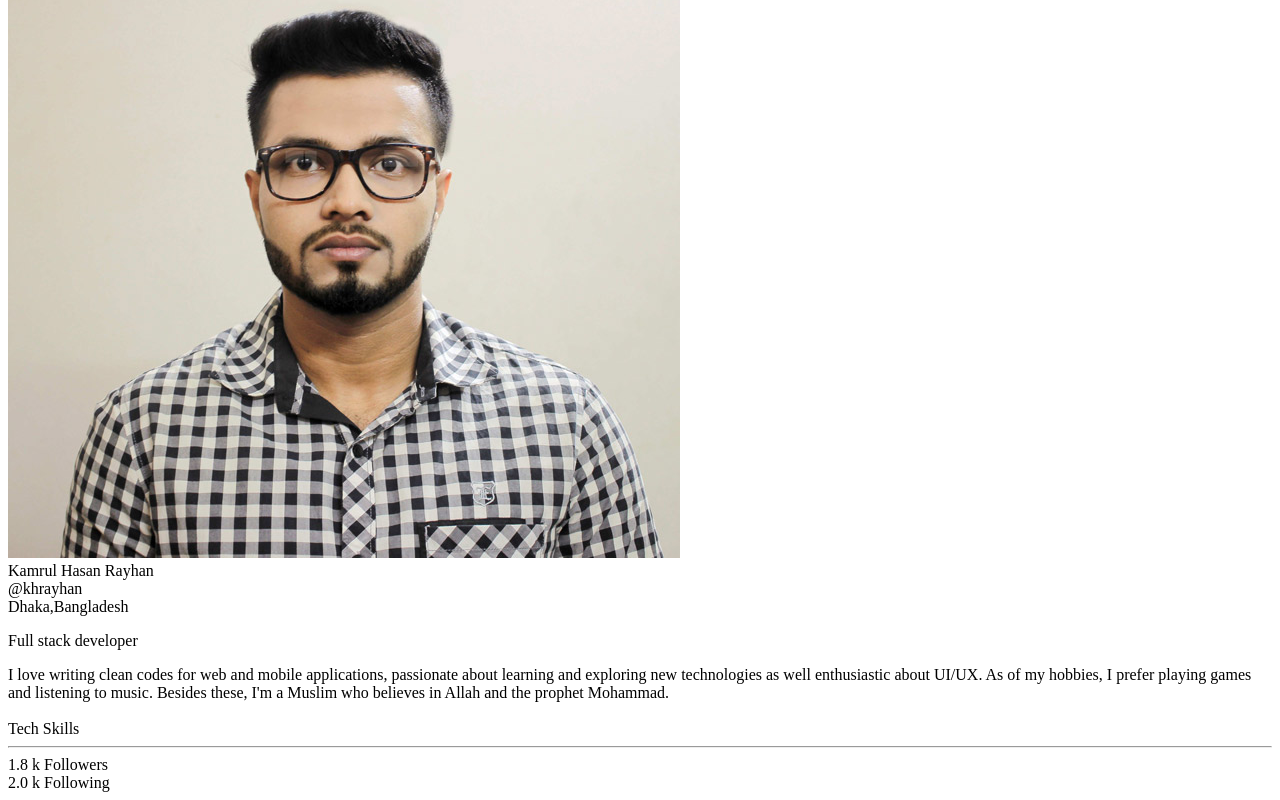
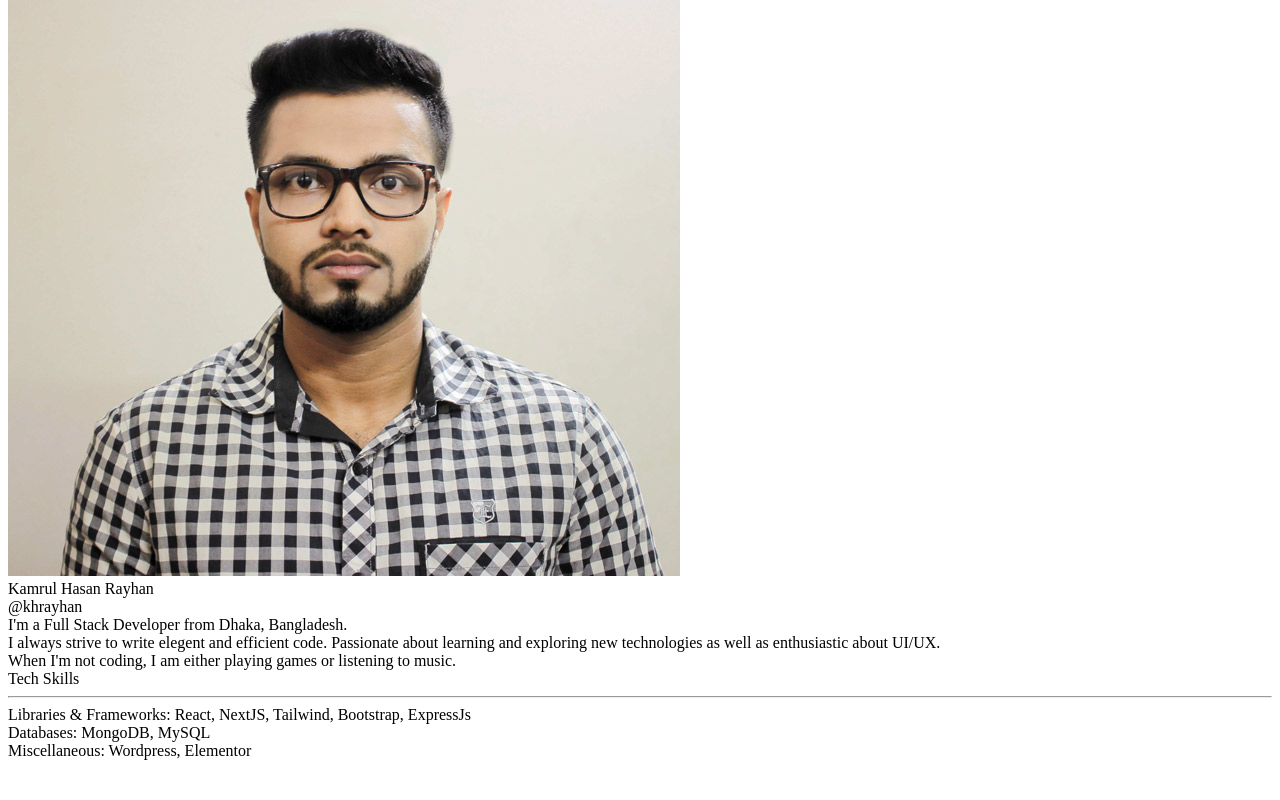
Before and after one commit to K-H-Rayhan/Portfolio, a Next.js app: page /about in a window 1280 px wide. Shown: the part 408-1208 px from the top of the page. After the commit the page ends 1176 px from the top, so only its background shows below. Built offline with nearby package versions, Linux system fonts and the light colour scheme.

Commit message:
commit on 'main'

```diff
--- a/components/card/Contactcard.js
+++ b/components/card/Contactcard.js
@@ -4,7 +4,7 @@ export default function Contactcard({ text, imgSrc, srce }) {
   return (
       <a href={srce} target="_blank" rel="noopener noreferrer" >
     <div className=" cursor-pointer hover:shadow-lg h-48 md:h-40 lg:h-40 xl:h-44 p-10 w-80 md:w-80 lg:w-80 xl:w-96 flex flex-row ring-1 ring-gray-100 shadow-md gap-1.5 bg-white rounded-md items-center justify-center">
-        <img src={imgSrc} alt="" />
+        <img className="filter saturate-200" src={imgSrc} alt="" />
         <div className=" flex flex-col">
         <div className=" font-extrabold text-lg tracking-wide text-transparent bg-clip-text bg-gradient-to-br from-green-400 to-blue-400" >&nbsp;{text}</div>
         </div>
--- a/components/card/Designstep.js
+++ b/components/card/Designstep.js
@@ -7,7 +7,7 @@ export default function Designstep({ number, text, bigText }) {
         <div className="table-cell w-14 h-14 rounded-full ring-1 ring-gray-100 shadow-md  bg-center text-center align-middle font-bold text-3xl text-green-400" >{number}</div>
         <div className="table-cell  align-middle font-extrabold text-lg tracking-wide text-transparent bg-clip-text bg-gradient-to-br from-green-400 to-blue-400" >&nbsp;{text}</div>
       </div>
-      <div className="mt-4 md:mt-1 xl:mt-2 px-8 text-center font-bold">{bigText}</div>
+      <div className="mt-4 md:mt-1 xl:mt-2 px-8 text-center font-bold text-gray-600">{bigText}</div>
     </div>
   )
 }
--- a/components/layout/Header.js
+++ b/components/layout/Header.js
@@ -15,7 +15,7 @@ function header() {
                 <Link href="/" >
                     <img src="/images/unnamed.jpg" alt="" className=" rounded-full w-10 cursor-pointer hidden md:inline" />
                 </Link>
-                <div className="space-x-3 flex flex-nowrap items-center ">
+                <div className="space-x-3 flex flex-nowrap items-center font-semibold">
                     <ul className={"hover:text-green-400 " + (router.pathname == '/' ? 'text-green-400' : '')}><Link href="/">Home</Link></ul>
                     <ul className={"hover:text-green-400 " + (router.pathname == '/projects' ? 'text-green-400' : '')}><Link href="/projects">Projects</Link></ul>
                     <ul className={"hover:text-green-400 " + (router.pathname == '/contact' ? 'text-green-400' : '')}><Link href="/contact">Contact</Link></ul>
--- a/pages/about.js
+++ b/pages/about.js
@@ -2,39 +2,36 @@ import Layout from '../components/layout/Layout'
 function about() {
     return (
         <Layout title="Rayhan | About">
-            <div className=" h-screen flex flex-row justify-center items-center">
+            <div className=" h-screen flex flex-col justify-center items-center">
+                <div className="md:mb-20 md:text-6xl text-4xl font-extrabold flex-wrap mx-5 md:row-start-2 mb-10">
+                    About Me
+                </div>
                 <div className=" flex flex-col mx-auto bg-white items-center">
-                    <img className="w-32 h-32 mx-auto rounded-full -mt-20" src="/images/1612016993441.jpg" alt="" />
-                    <div className="text-center text-3xl font-bold">Kamrul Hasan Rayhan</div>
-                    <div className="text-center text-base font-semibold">@khrayhan</div>
-                    <div className="text-center font-medium text-lg">Dhaka,Bangladesh</div>
-                    <div className=" text-center font-base text-sm font-bold">
-                        <p>
-                            Full stack developer
-                        </p>
+                    <div className=" flex flex-col">
+                        <img className="w-32 h-32 mx-auto rounded-full border-2 mb-2 border-gray-100 " src="/images/1612016993441.jpg" alt="" />
+                        <div className="text-center font-semibold text-lg tracking-wide">Kamrul Hasan Rayhan</div>
+                        <div className="text-center text-base">@khrayhan</div>
                     </div>
-                    <div className="w-1/5 text-center font-semibold mt-5 shadow-lg p-6 border-t-2 border-gray-700" >
-                    I love writing clean codes for web and mobile applications, passionate about learning and exploring new technologies as well enthusiastic about UI/UX. As of my hobbies, I prefer playing games and listening to music.
-                    Besides these, I'm a Muslim who believes in Allah and the prophet Mohammad.
+                    <div className="w-full sm:w-2/5 lg:w-2/5 text-center mt-5 font-semibold md:border-t-2 border-gray-700 md:shadow-lg p-6 text-lg tracking-wide sm:rounded-xl" >
+                        I'm a Full Stack Developer from Dhaka, Bangladesh. <br />
+                        I always strive to write elegent and efficient code. Passionate about learning and exploring new technologies as
+                        well as enthusiastic about UI/UX.<br />
+                        When I'm not coding, I am either playing games or listening to music.
                     </div>
                 </div>
             </div>
-            <div className=" font-sans h-screen w-full flex flex-row justify-center items-center" id="2">
-                <div className="card w-3/4 mx-auto bg-white shadow">
-                    <img className="w-32 mx-auto rounded-full -mt-20 border-8 border-white" src="" alt="" />
-                    <div className="text-center mt-2 text-3xl font-medium">Tech Skills</div>
-                    <hr className="mt-4" />
-                    <div className="flex p-2">
-                        <div className="w-1/2 text-center">
-                            <span className="font-bold">1.8 k</span> Followers
-                        </div>
-                        <div className="w-0 border border-gray-300">
-
-                        </div>
-                        <div className="w-1/2 text-center">
-                            <span className="font-bold">2.0 k</span> Following
-                        </div>
-                    </div>
+            <div className="md:h-screen flex md:flex-row justify-center items-center flex-col mb-14" id="#aboutskill">
+                <div className="md:text-6xl text-4xl font-extrabold flex-wrap mx-5 md:row-start-2  mb-10 md:mb-0 md:mr-10 ">
+                    Tech Skills
+                    <hr className=" mt-3 w-20 h-1 md:hidden bg-gray-700 rounded-full" />
+                </div>
+                <div className="w-full sm:w-2/5 lg:w-2/5 text-center mt-5 font-semibold md:border-t-2 border-gray-700 md:shadow-lg p-6 text-lg tracking-wide sm:rounded-xl" >
+                    <div className="font-extrabold text-lg tracking-wide " >Libraries & Frameworks: <span className="font-bold text-base tracking-tight  " >
+                        React, NextJS, Tailwind, Bootstrap, ExpressJs</span><br /></div>
+                    <div className="font-extrabold text-lg tracking-wide" >Databases: <span className="font-bold text-base tracking-tight " >
+                        MongoDB, MySQL</span><br /></div>
+                        <div className="font-extrabold text-lg tracking-wide" >Miscellaneous: <span className="font-bold text-base tracking-tight " >
+                        Wordpress, Elementor</span><br /></div>
                 </div>
             </div>
         </Layout>
--- a/pages/contact.js
+++ b/pages/contact.js
@@ -47,10 +47,10 @@ export default function contact( ) {
                         </div>
                     </form>
                 </div>
-                <hr className=" w-24 h-2 bg-green-400 rounded-full md:hidden" />
+
             </div>
 
-            <div className=" w-full grid md:grid-rows-5 items-center justify-items-center">
+            <div className=" w-full grid md:grid-rows-5 justify-items-center">
                 <div className="xl:text-6xl lg:text-5xl text-4xl font-extrabold text-green-400 mx-5 self-center place-self-center justify-self-center mt-0 md:mt-4">Contacts<hr className=" w-16 mb-4 md:mb-0 h-2 bg-green-400 rounded-full " /></div>
                 <div className="grid md:grid-cols-2 grid-cols-1 md:row-span-2 gap-4">
                     <div className="grid gap-4">
@@ -66,7 +66,7 @@ export default function contact( ) {
         </Layout>
     )
 }
-export async function getServerSideProps(context) {
+export async function getServerSideProps() {
     const client = await clientPromise
     const db = client.db("contact");
     // client.db() will be the default database passed in the MONGODB_URI
--- a/pages/index.js
+++ b/pages/index.js
@@ -19,7 +19,7 @@ export default function Home() {
       <div className="grid lg:grid-cols-2 lg:h-screen items-center justify-items-center w-full bg-no-repeat bg-center bg-none lg:bg-hero-pattern">
         <div className="text-center">
           <div className="flex xl:text-7xl lg:text-6xl text-5xl font-extrabold flex-wrap py-2 lg:py-10 my-4 lg:my-0 mb-5 lg:mb-0" ><span className="text-transparent bg-clip-text bg-gradient-to-br from-blue-400 to-green-400">My&nbsp;Stack</span></div>
-          <Button link="about#2" name="More &#8594;" />
+          <Button link="about/#aboutskill" name="More &#8594;" />
         </div>
         <div className="grid md:grid-cols-2   gap-2 bg-no-repeat bg-center md:bg-none bg-hero-pattern">
           <div className="flex flex-col place-content-center  gap-2">
```
